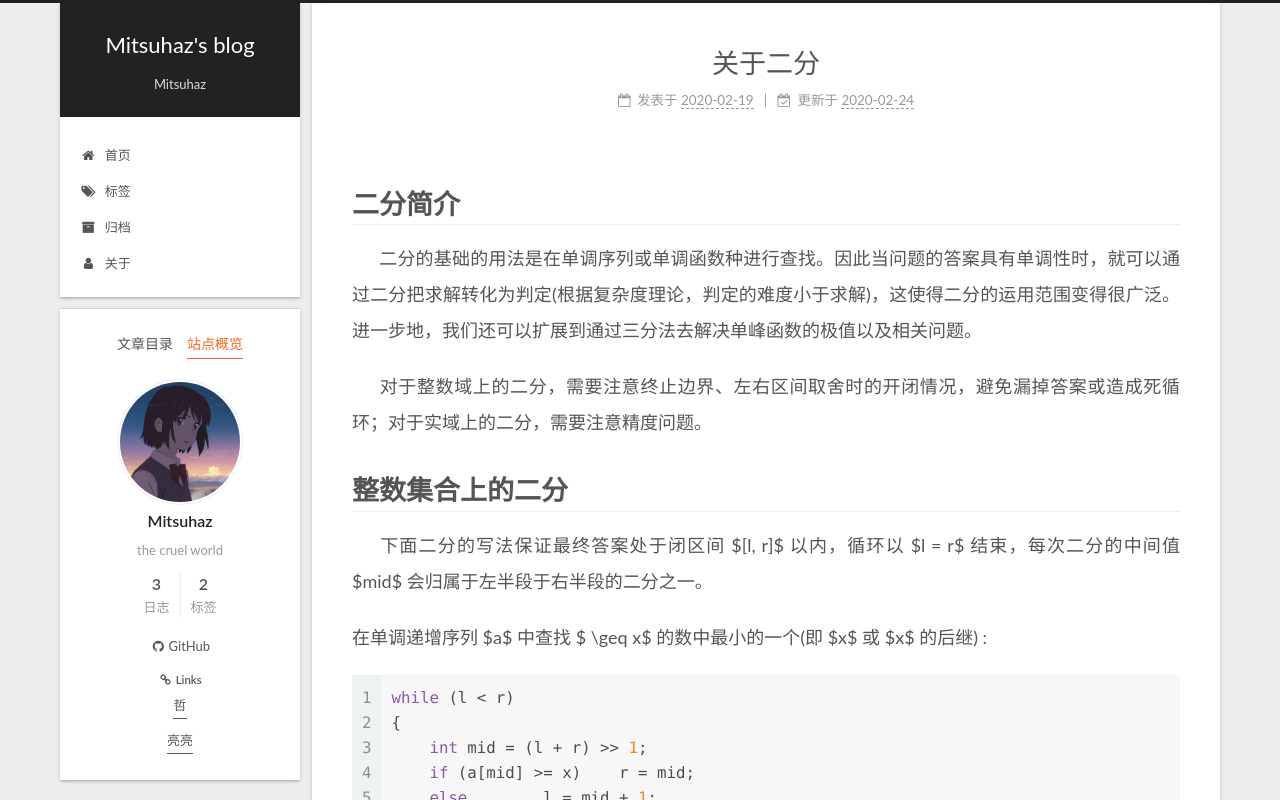
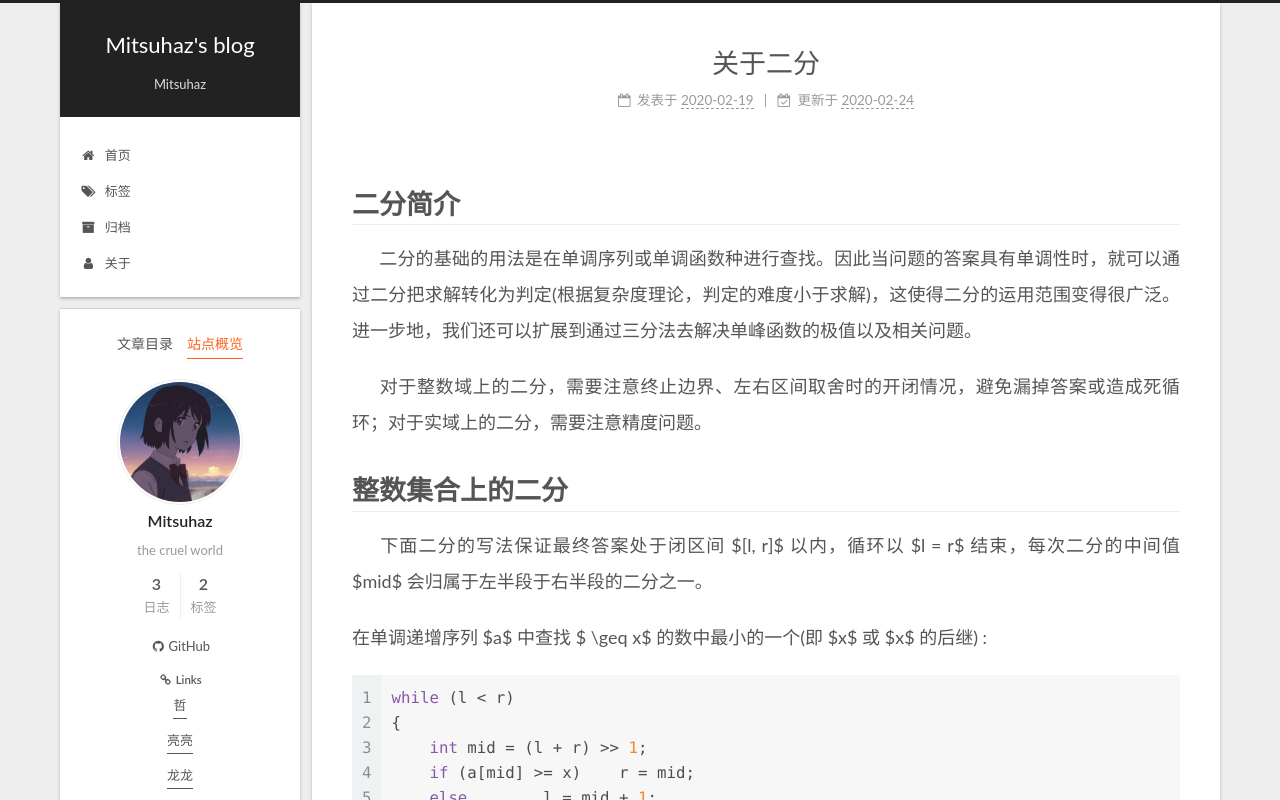
Before and after one commit to Mitsuhaz/Mitsuhaz.github.io, a plain HTML site: page 2020/02/19/关于二分/index.html in a window 1280 px wide. Both pictures are taken after a click on the item "站点概览". Shown: the top 800 px of the page. Drawn offline with Linux system fonts and the light colour scheme.

Commit message:
Site updated: 2020-02-25 17:55:57

```diff
--- a/2020/02/19/关于二分/index.html
+++ b/2020/02/19/关于二分/index.html
@@ -365,6 +365,9 @@
         <li class="links-of-blogroll-item">
           <a href="http://www.misakas.cn/" title="http:&#x2F;&#x2F;www.misakas.cn" rel="noopener" target="_blank">亮亮</a>
         </li>
+        <li class="links-of-blogroll-item">
+          <a href="https://gravenesss.github.io/inner-peace.github.io/" title="https:&#x2F;&#x2F;gravenesss.github.io&#x2F;inner-peace.github.io&#x2F;" rel="noopener" target="_blank">龙龙</a>
+        </li>
     </ul>
   </div>
 
```
Also changed, not shown: 2020/02/20/lower-bound-upper-bound-二分/index.html (+3 -0 lines), 2020/02/24/Essay/index.html (+3 -0 lines), about/index.html (+3 -0 lines), archives/2020/02/index.html (+3 -0 lines), archives/2020/index.html (+3 -0 lines), archives/index.html (+3 -0 lines), index.html (+3 -0 lines), tags/index.html (+3 -0 lines), tags/基础算法/index.html (+3 -0 lines), tags/随笔/index.html (+3 -0 lines).
